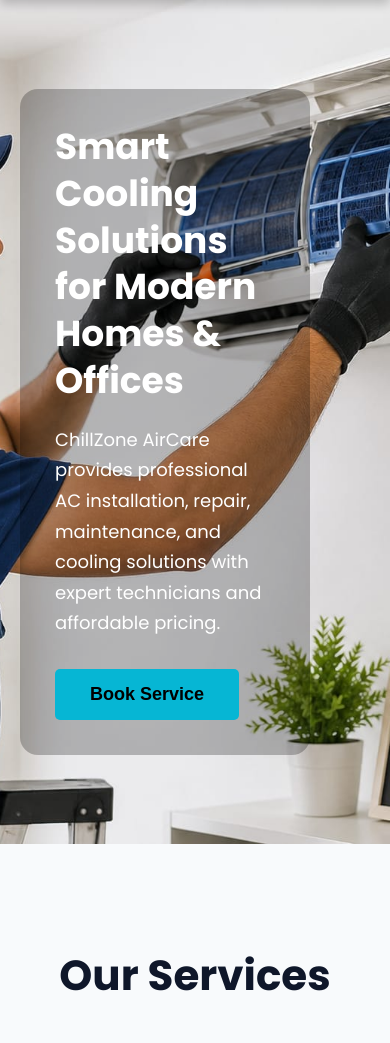
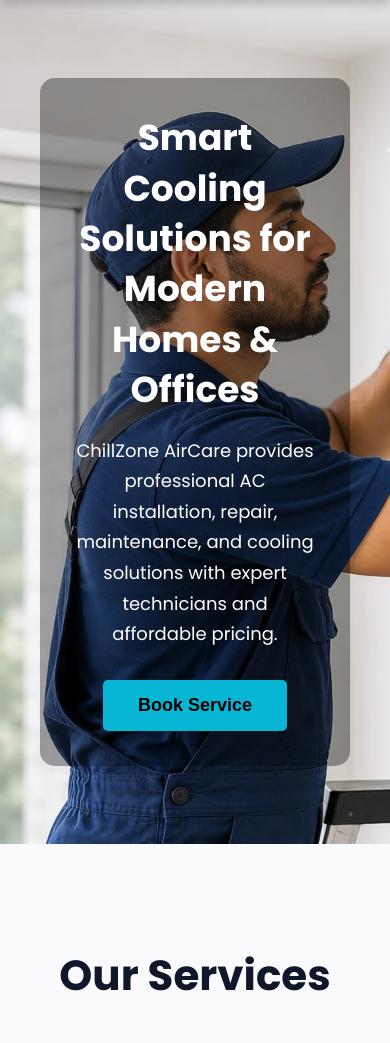
Before and after one commit to katariyasanju18/ChillZone_AirCare, a Flask app: page / in a window 390 px wide. Shown: the part 88-1131 px from the top of the page. Run offline with Flask 3, Linux system fonts and the light colour scheme.

Commit message:
fixed hero section

```diff
--- a/static/css/style.css
+++ b/static/css/style.css
@@ -558,7 +558,49 @@
 @media(max-width:992px){
 
 
-    /* Testimonials Mobile Fix */
+/* Mobile Hero Section Fix */
+
+.hero{
+
+    justify-content:center;
+
+    align-items:center;
+
+    text-align:center;
+
+    padding:20px;
+
+    background-position:left center;
+
+    height:100vh;
+}
+
+.hero-content{
+
+    max-width:100%;
+
+    padding:25px;
+
+    background:rgba(0,0,0,0.35);
+
+    border-radius:15px;
+}
+
+.hero-content h1{
+
+    font-size:32px;
+
+    line-height:1.4;
+}
+
+.hero-content p{
+
+    font-size:16px;
+
+    line-height:1.7;
+}
+
+/* Testimonials Mobile Fix */
 
 .testimonials{
 
```
